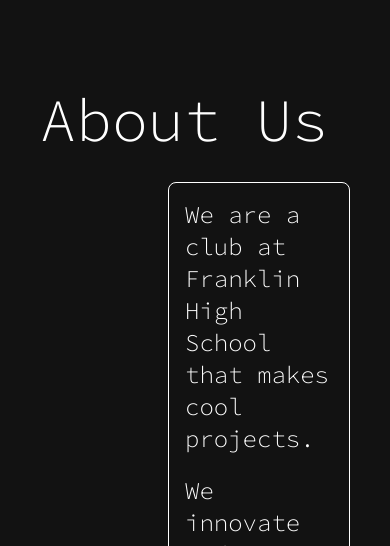
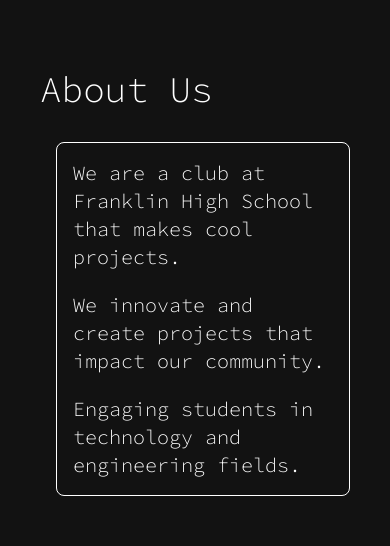
Before and after one commit to FHS-Coding-Club/CodingClub, a React (Vite) app: page / in a window 390 px wide. Shown: the part 874-1420 px from the top of the page. Built offline with nearby package versions, Linux system fonts and the light colour scheme.

Commit message:
Made About page responsive

```diff
--- a/src/App.jsx
+++ b/src/App.jsx
@@ -12,7 +12,7 @@
 const App = () => {
   return (
     <BrowserRouter>
-      <StarsCanvas className="z-10" />
+      <StarsCanvas className="z-10 " />
       <div className="relative z-0 flex flex-col ">
         <div className="bg-center bg-no-repeat bg-cover bg-hero-pattern">
           <Navbar />
--- a/src/components/About.jsx
+++ b/src/components/About.jsx
@@ -4,12 +4,12 @@
 const About = () => {
   return (
     <div className="flex flex-col md:flex-row md:items-start space-y-8 md:space-y-0 md:space-x-8 max-w-7xl mx-auto p-4">
-      <h1 className="text-6xl whitespace-nowrap mt-10 md:mt-20 flex-shrink-0">
+      <h1 className="text-4xl sm:text-5xl md:text-6xl whitespace-nowrap mt-5 sm:mt-10 md:mt-20 flex-shrink-0">
         About Us
       </h1>
       <div className="flex-grow ">
-        <div className="border border-white p-4 md:p-8 rounded-lg ml-[8rem]">
-          <ul className="text-2xl">
+        <div className="border border-white p-4 md:p-8 rounded-lg ml-4 sm:ml-8 md:ml-[8rem]">
+          <ul className="text-xl sm:text-2xl">
             <li className="mb-5">
               We are a club at Franklin High School that makes cool projects.
             </li>
--- a/src/styles.js
+++ b/src/styles.js
@@ -4,7 +4,7 @@
   padding: "sm:px-16 px-6 sm:py-16 py-10",
 
   heroHeadText:
-    "font-black text-white lg:text-[130px] sm:text-[60px] xs:text-[50px] text-[40px] lg:leading-[98px] mt-2",
+    "font-black text-white lg:text-[130px] sm:text-[150px] xs:text-[60px] text-[40px] lg:leading-[98px] mt-2",
 
   sectionHeadText:
     "text-white font-black md:text-[60px] sm:text-[50px] xs:text-[40px] text-[30px]",
--- a/tailwind.config.js
+++ b/tailwind.config.js
@@ -4,8 +4,8 @@
   mode: "jit",
   theme: {
     extend: {
-      fontFamily:{
-        'Andan':['Caveat'],
+      fontFamily: {
+        Andan: ["Caveat"],
       },
       colors: {
         primary: "#050816",
@@ -22,34 +22,35 @@
         xs: "450px",
       },
       backgroundImage: {
-        "hero-pattern": "url('/src/assets/herob.png')",
-        circularLight:'repeating-radial-gradient(rgba(255,255,255,0.5) 2px,#000 8px,#000 110px);',
-        circularLightLg:'repeating-radial-gradient(rgba(255,255,255,0.5) 2px,#000 8px,#000 80px);',
-        circularLightMd:'repeating-radial-gradient(rgba(255,255,255,0.5) 2px,#000 8px,#000 60px);',
-        circularLightSm:'repeating-radial-gradient(rgba(255,255,255,0.5) 2px,#000 8px,#000 45px);',
+        circularLight:
+          "repeating-radial-gradient(rgba(255,255,255,0.5) 2px,#000 8px,#000 110px);",
+        circularLightLg:
+          "repeating-radial-gradient(rgba(255,255,255,0.5) 2px,#000 8px,#000 80px);",
+        circularLightMd:
+          "repeating-radial-gradient(rgba(255,255,255,0.5) 2px,#000 8px,#000 60px);",
+        circularLightSm:
+          "repeating-radial-gradient(rgba(255,255,255,0.5) 2px,#000 8px,#000 45px);",
       },
-      animation:{
-        blob:"blob 9s infinite",
+      animation: {
+        blob: "blob 9s infinite",
       },
-      keyframes:{
-        blob:{
-          "0%":{
-            transform:"translate(0px,0px) scale(1)",
+      keyframes: {
+        blob: {
+          "0%": {
+            transform: "translate(0px,0px) scale(1)",
           },
-          "33%":{
-            transform:"translate(10px,-10px) scale(1.1)",
+          "33%": {
+            transform: "translate(10px,-10px) scale(1.1)",
           },
-          "66%":{
-            transform:"translate(-10px,20px) scale(0.9)",
+          "66%": {
+            transform: "translate(-10px,20px) scale(0.9)",
           },
-          "100%":{
-            transform:"translate(0px,0px) scale(1)"
+          "100%": {
+            transform: "translate(0px,0px) scale(1)",
           },
-        }
+        },
       },
     },
   },
-  plugins: [
-    require('tailwind-scrollbar-hide')
-  ],
+  plugins: [require("tailwind-scrollbar-hide")],
 };
```
